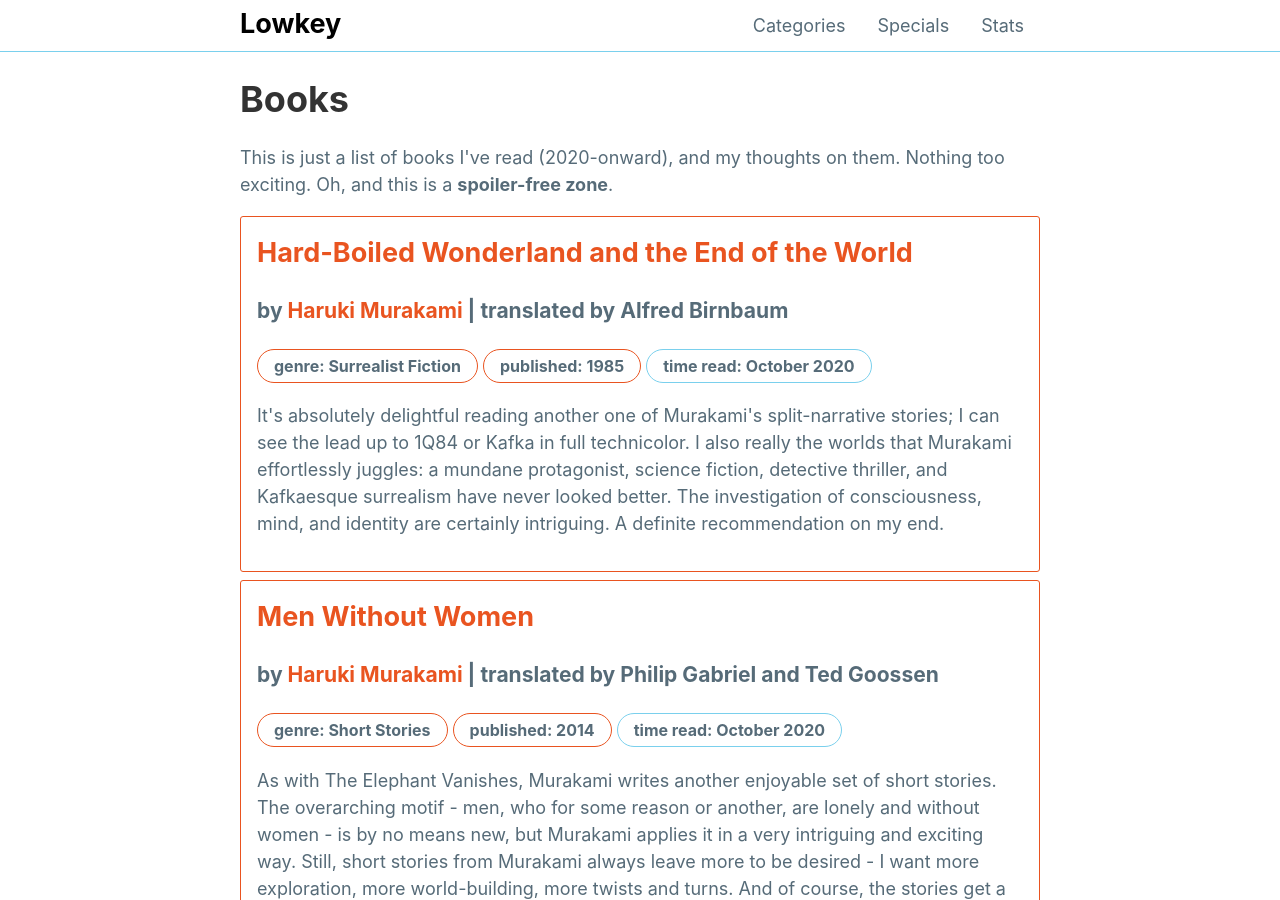
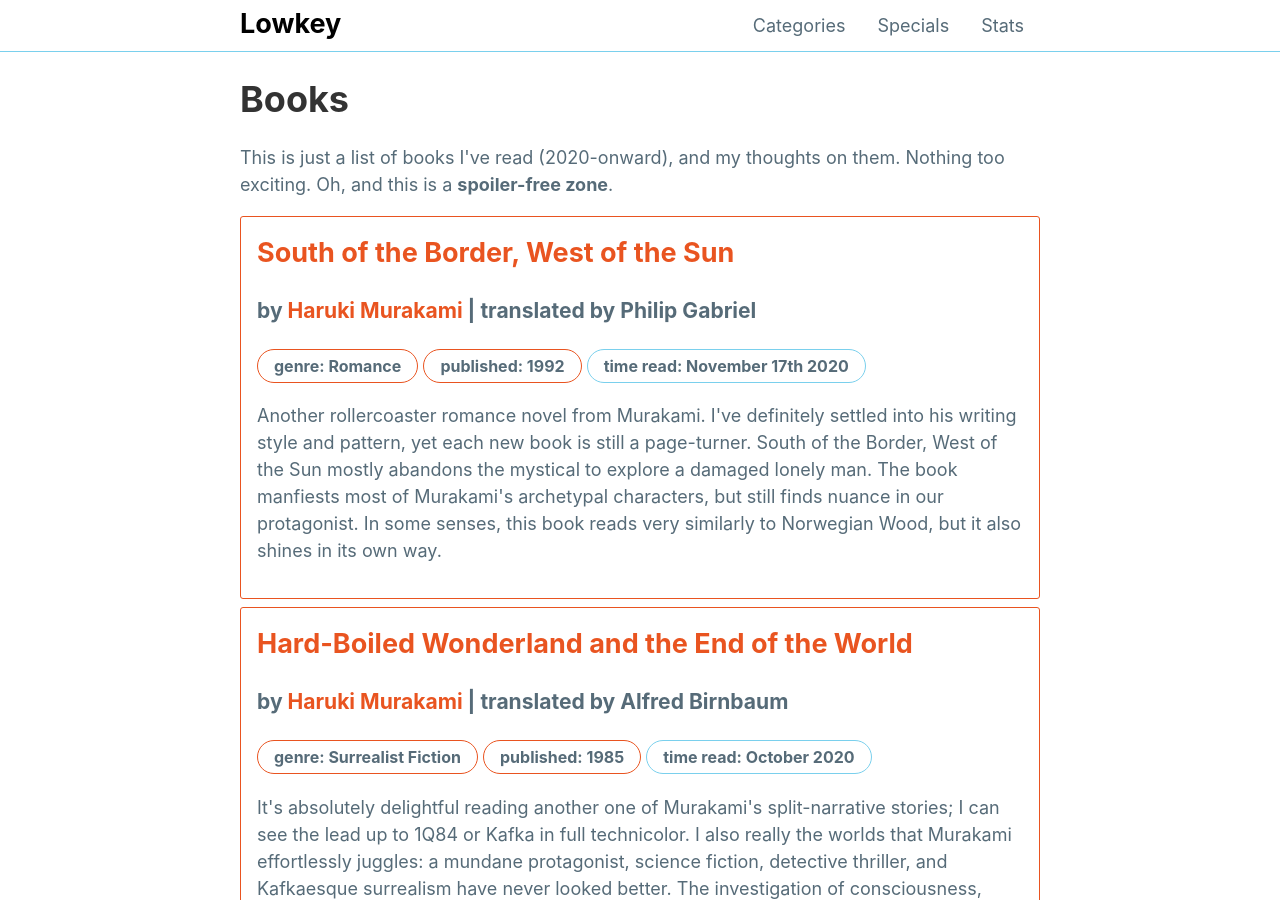
Before and after one commit to mattxwang/lowkey, a Jekyll site: the page built from stats/books.html, in a window 1280 px wide and 900 px high. Built offline with Jekyll 4.4.1, drawn with Linux system fonts in a browser that asks for light colours.

Commit message:
south of the border, west of the sun

```diff
--- a/_data/books.yml
+++ b/_data/books.yml
@@ -193,3 +193,12 @@ hardboiledwonderlandendoftheworld:
   time_read: October 2020
   thoughts: >
     It's absolutely delightful reading another one of Murakami's split-narrative stories; I can see the lead up to 1Q84 or Kafka in full technicolor. I also really the worlds that Murakami effortlessly juggles: a mundane protagonist, science fiction, detective thriller, and Kafkaesque surrealism have never looked better. The investigation of consciousness, mind, and identity are certainly intriguing. A definite recommendation on my end.
+southofborderwestofsun:
+  title: South of the Border, West of the Sun
+  author: Haruki Murakami
+  translator: Philip Gabriel
+  genre: Romance
+  year_published: 1992
+  time_read: November 17th 2020
+  thoughts: >
+    Another rollercoaster romance novel from Murakami. I've definitely settled into his writing style and pattern, yet each new book is still a page-turner. South of the Border, West of the Sun mostly abandons the mystical to explore a damaged lonely man. The book manfiests most of Murakami's archetypal characters, but still finds nuance in our protagonist. In some senses, this book reads very similarly to Norwegian Wood, but it also shines in its own way.
```
